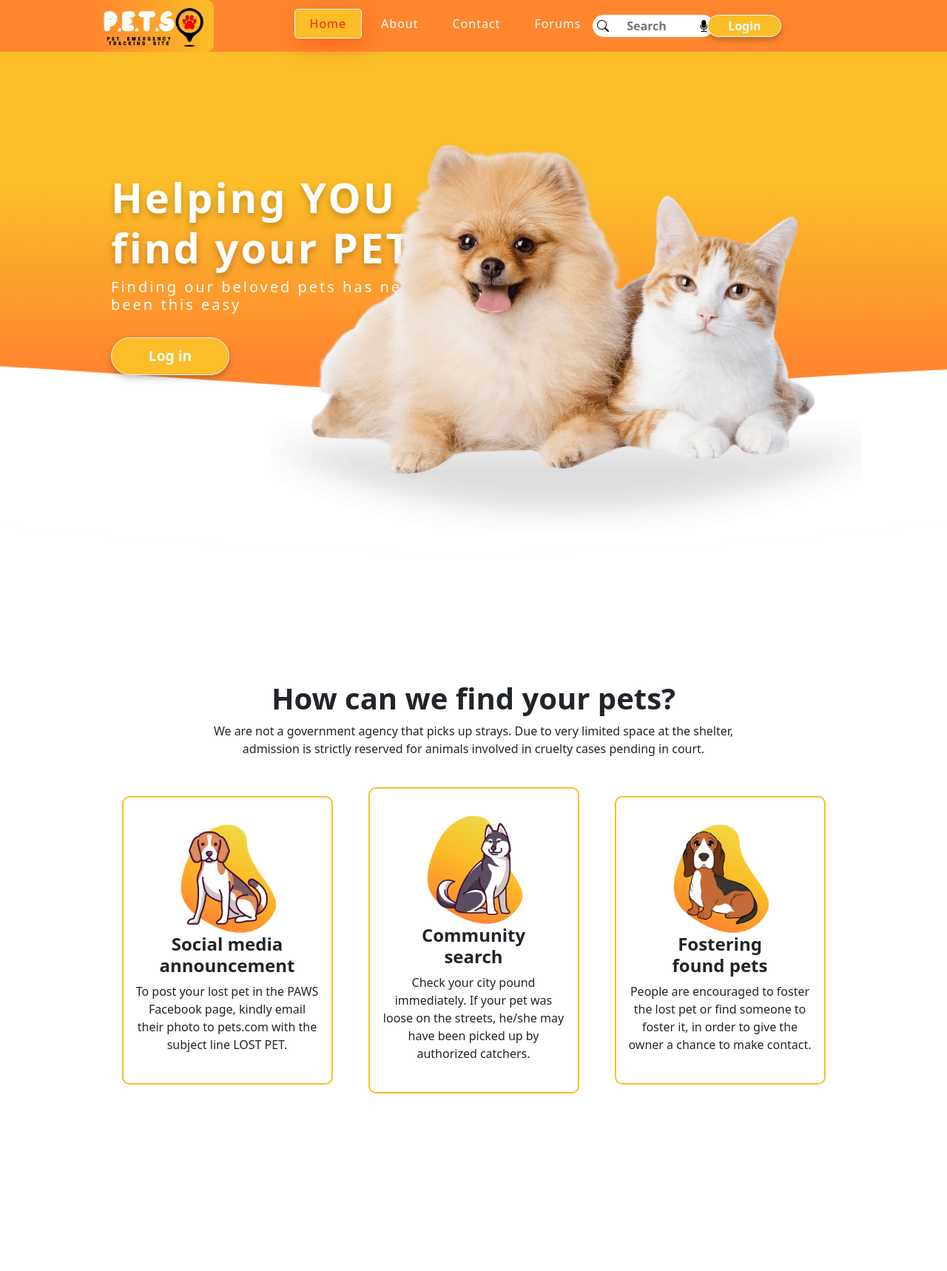
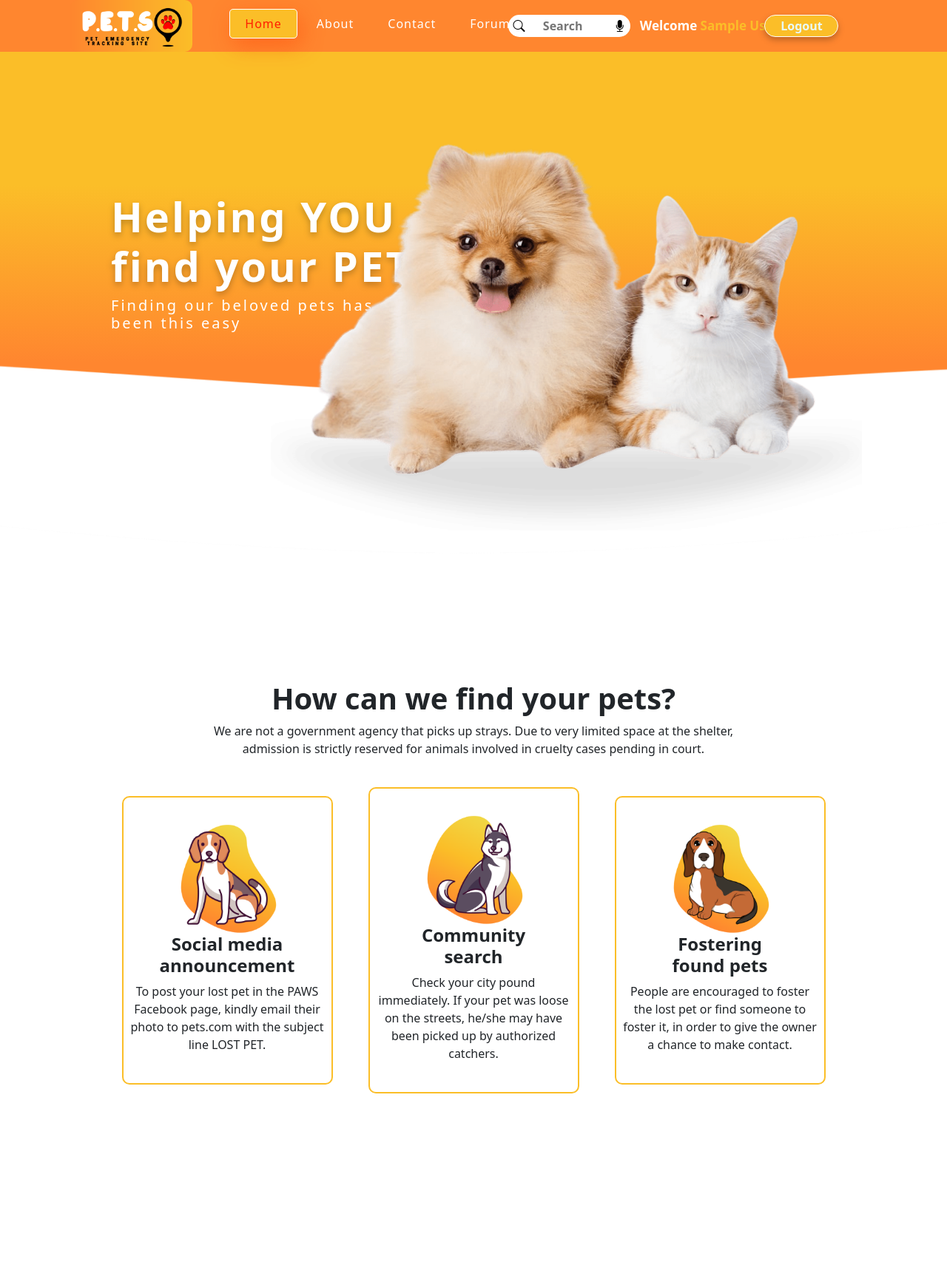
Before and after one commit to Ferjade/PETS, a PHP site: page / in a window 1280 px wide. Shown: the top 1718 px of the page at 74% size. Run offline with PHP 8.4, Linux system fonts and the light colour scheme; the visitor is signed in with stand-in values (Sample User, id 1); some libraries are stand-ins or nearby versions.

Commit message:
Fixed navbar

```diff
--- a/css/style.css
+++ b/css/style.css
@@ -71,7 +71,7 @@ nav ul li a:hover {
   border-radius: 50px;
   outline: none;
   position: relative;
-  right: 3em;
+  right: 1em;
 }
 
 nav form button {
@@ -592,4 +592,4 @@ nav form button:hover {
 .reveal.current {
   transform: translateY(0px);
   opacity: 1;
-}/*# sourceMappingURL=style.css.map */
+}
--- a/index.php
+++ b/index.php
@@ -1,3 +1,6 @@
+<?php
+    require "authenticate.php";
+?>
 <!DOCTYPE html>
 <html lang="en">
 
@@ -6,6 +9,48 @@
     <meta http-equiv="X-UA-Compatible" content="IE=edge">
     <meta name="viewport" content="width=device-width, initial-scale=1.0">
     <title>P.E.T.S</title>
+    <style>
+        .welcome-text{
+            color: white;
+            position: relative;
+            top: 0.5rem;
+            right: 3rem;
+            font-size: 17px;
+            font-weight: 700;
+        }
+        .welcome-link{
+            text-decoration: none;
+            color: #fbbe28;
+            font-size: 17px;
+        }
+        .welcome-link:hover{
+            color: #fbbe28;
+            text-decoration: underline;
+        }
+        .logoutbtn{
+            width: 100px;
+            position: relative;
+            right: 7rem;
+            padding: 2px 15px;
+            border-radius: 70px;
+            outline: none;
+            background: #fbbe28;
+            border:1px solid white;
+            font-size: 1rem;
+            font-weight: 600;
+            color: #e8f9fd;
+            position: relative;
+            z-index: 2;
+            filter: drop-shadow(0px 4px 4px rgba(0, 0, 0, 0.25));
+            transition: .3s ease-in-out;
+        }
+        .logoutbtn:hover{
+            color: #fbbe28;
+            background: #ff1e00;
+            scale: 1.1;
+            font-weight: 800;
+        }
+    </style>
     <link rel="stylesheet" href="./css/style.css">
     <!-- Favicon -->
     <link rel="shortcut icon" href="./images/favicon.png" type="image/x-icon" />
@@ -26,7 +71,7 @@
     <!-- NAV BAR -->
     <nav class="container-fluid sticky-top">
         <!-- LOGO -->
-        <a href="index.php">
+        <a href="#">
             <img src="./images/newlogo.png" class="logo" alt="P.E.T.S logo">
         </a>
         <!------------ FOR BACK END ------------>
@@ -49,16 +94,16 @@
 
         <!------------ FOR BACK END ------------>
         <!-- BUTTON (LOGIN)  -->
-        <div>
-            <?php
+        <?php
             if(!empty($_SESSION["first_name"])){
-                echo "Welcome ". "<a href='profile.php'>".$_SESSION['first_name']."</a>";
                 echo
                 '
-                <form action="logout.php" method="POST">
-                    <input value="Logout" type="submit" class="loginbtn"></input>
-                </form>';
+                    <p class="welcome-text"> Welcome <a href="profile.php" class="welcome-link">'.$_SESSION['first_name'].'</a></p>
 
+                    <form action="logout.php" method="POST">
+                        <button class="logoutbtn" type="submit">Logout</button>
+                    </form>
+                ';
             } else {
                 echo
                 '<a href="login.php">
@@ -68,9 +113,6 @@
                 </a>';
             }
         ?>
-
-        </div>
-
     </nav>
 
     <!-- MAIN -->
@@ -81,7 +123,13 @@
             <h5>Finding our beloved pets has never <br> been this easy</h5>
             <br>
             <a href="login.php">
-                <button class="mainbtn">
+                <button class="mainbtn"
+                style="<?php
+                if(!empty($_SESSION["email"])){
+                        echo 'display: none;';
+                    } else {
+                        echo '';
+                    }?>">
                     Log in
                 </button>
             </a>
@@ -116,7 +164,7 @@
 
             <div class="row text-center offer reveal">
 
-                <div class="col-lg-3 services mx-4 py-4 px-3">
+                <div class="col-lg-3 services mx-4 py-4 px-2">
                     <img src="./images/carddog1.png" class="services-img" alt="">
                     <h4 class="bold">Social media <br> announcement</h4>
                     <p class="par2">To post your lost pet in the PAWS Facebook page, kindly email their photo to
@@ -124,7 +172,7 @@
                         with the subject line LOST PET.</p>
                 </div>
 
-                <div class="col-lg-3 services mx-4 py-4 px-3">
+                <div class="col-lg-3 services mx-4 py-4 px-2">
                     <img src="./images/carddog2.png" class="services-img" alt="">
                     <h4 class="bold">Community <br> search</h4>
                     <p class="par2">Check your city pound immediately. If your pet was loose on the streets, he/she
@@ -133,7 +181,7 @@
                         picked up by authorized catchers.</p>
                 </div>
 
-                <div class="col-lg-3 services mx-4 py-4 px-3">
+                <div class="col-lg-3 services mx-4 py-4 px-2">
                     <img src="./images/carddog3.png" class="services-img" alt="">
                     <h4 class="bold">Fostering <br> found pets</h4>
                     <p class="par2">People are encouraged to foster the lost pet or find someone to foster it, in
@@ -174,7 +222,12 @@
                     <!------------ FOR BACK END ------------>
                     <!-- BUTTON (LOGIN)  -->
                     <a href="#">
-                        <button class="big-btn">
+                        <button class="big-btn"
+                        style="<?php if(!empty($_SESSION["email"])){
+                            echo 'display: none;';
+                        } else {
+                            echo '';
+                        }?>">
                             Log in
                         </button>
                     </a>
@@ -206,7 +259,12 @@
                     <!------------ FOR BACK END ------------>
                     <!-- BUTTON (LOGIN)  -->
                     <a href="#">
-                        <button class="big-btn">
+                        <button class="big-btn"
+                        style="<?php if(!empty($_SESSION["email"])){
+                            echo 'display: none;';
+                        } else {
+                            echo '';
+                        }?>">
                             Register
                         </button>
                     </a>
@@ -353,9 +411,9 @@
 
                 <!------------ FOR BACK END ------------>
                 <!-- BUTTON (LOGIN)  -->
-                <a href="login.php">
+                <a href="contact.php">
                     <button class="whybtn">
-                        Log in
+                        Contact Us
                     </button>
                 </a>
 
@@ -420,7 +478,7 @@
                     <div>
                         <a href="login.php">
                             <button class="loginbtn2">
-                                Log in
+                                Login
                             </button>
                         </a>
                     </div>
--- a/retrieve.php
+++ b/retrieve.php
@@ -5,7 +5,7 @@
     $email = $_SESSION['email'];
 
     $sql1 = "SELECT * FROM registered_users WHERE email = '$email'";
-    $sql2 = "SELECT * FROM registered_pets WHERE user_email = '$email'";
+    // $sql2 = "SELECT * FROM registered_pets WHERE user_email = '$email'";
     $result1 = mysqli_query($connection, $sql1) OR trigger_error("failed sql" .mysqli_error($connection), E_USER_ERROR);
-    $result2 = mysqli_query($connection, $sql2) OR trigger_error("failed sql" .mysqli_error($connection), E_USER_ERROR);
+    // $result2 = mysqli_query($connection, $sql2) OR trigger_error("failed sql" .mysqli_error($connection), E_USER_ERROR);
 ?>
--- a/style.scss
+++ b/style.scss
@@ -87,15 +87,13 @@ nav ul li a:hover{
     border: 1px solid $white;
 }
 
-
-
 // Search box
 .search-bar{
     background: white;
     border-radius: 50px;
     outline: none;
     position: relative;
-    right: 3em;
+    right: 1em;
 }
 
 nav form button{
@@ -113,7 +111,6 @@ nav form button{
     font-weight: 600;
     color: gray;
 }
-
 
 nav form button:hover{
     color: $light;
@@ -141,7 +138,6 @@ nav form button:hover{
     scale: 1.1;
     font-weight: 800;
 }
-
 
 
 // Main//
```
Also changed, not shown: about.php (+47 -6 lines), contact.php (+48 -7 lines), profile.php (+67 -13 lines), create.php (renamed from createAccount.php).
